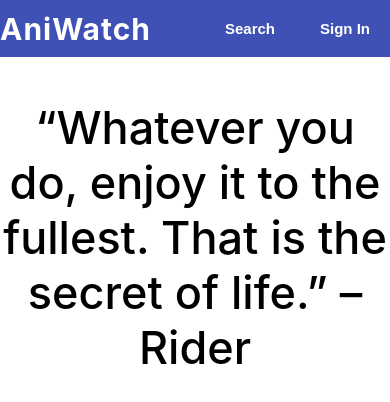
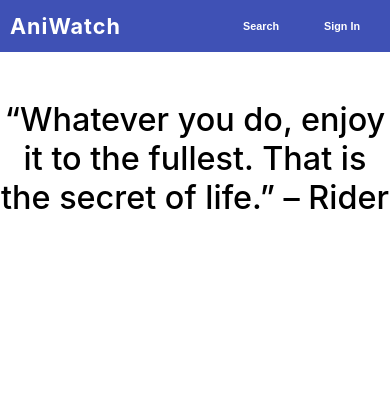
Before and after one commit to ShaileshBisht/AnimeHunt, a React (Create React App) app: page / in a window 390 px wide. Shown: the top 402 px of the page. Built offline with nearby package versions, Linux system fonts and the light colour scheme; no server answers.

Commit message:
decrease font size in different screen

```diff
--- a/src/App.css
+++ b/src/App.css
@@ -22,3 +22,9 @@ html {
   max-width: 1200px;
   margin: 0 auto;
 }
+
+@media (max-width: 1024px) {
+  html {
+    font-size: 45%;
+  }
+}
--- a/src/component/NavBar.css
+++ b/src/component/NavBar.css
@@ -45,3 +45,9 @@
   color: var(--primary);
   border-radius: 5px;
 }
+
+@media (max-width: 1200px) {
+  .navBar__box {
+    padding: 0 10px;
+  }
+}
```
